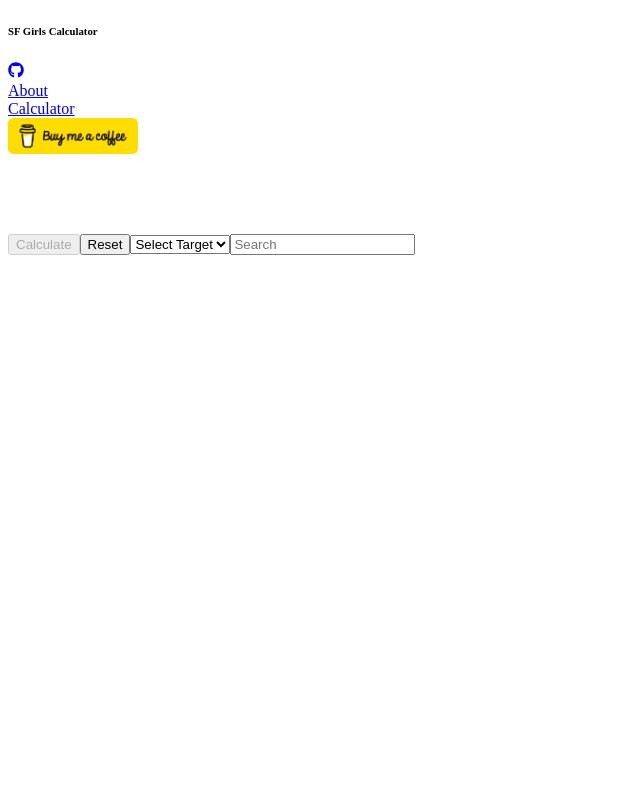
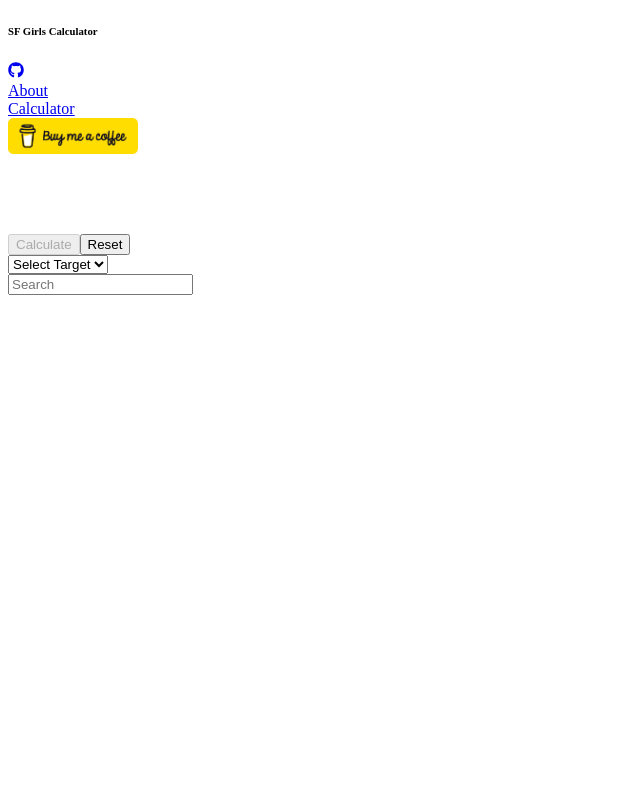
Before and after one commit to ox7f/sf-girls-calculator, a React (Vite) app in the folder packages/frontend/: page /calculator in a window 1280 px wide. Shown: the top 800 px of the page, without its empty margins (0-640 px from the left). Built offline with nearby package versions, Linux system fonts and the light colour scheme.

Commit message:
fix: 🐛 adjusted spacing

```diff
--- a/packages/frontend/src/components/Agent.tsx
+++ b/packages/frontend/src/components/Agent.tsx
@@ -63,7 +63,7 @@ const Agent: React.FC<AgentI> = ({ agent, isSelected = false, isDisabled = false
         </div>
 
         <div className="card__body content" style={{ width: '90%' }}>
-          <p>{agent.bio ?? 'No Bio - will add it later'}</p>
+          <p className="u-unselectable">{agent.bio ?? 'No Bio - will add it later'}</p>
         </div>
 
         <div className="card__action-bar u-center">
--- a/packages/frontend/src/components/Targets.tsx
+++ b/packages/frontend/src/components/Targets.tsx
@@ -69,10 +69,12 @@ const Targets: React.FC = () => {
   return (
     <article>
       <div className="level-item input-control u-center">
-        <div className="btn-group u-relative">
+        <div className="btn-group w-90p">
           <Button text="Calculate" onClick={calculate} type="btn-success" disabled={disabled} isAnimated={!disabled} />
           <Button text="Reset" onClick={reset} type="secondary" />
+          <div className="space" style={{ width: '5%' }}></div>
           <Select firstOption="Select Target" value={targetValue} options={selectOptions} onChange={selectHandler} />
+          <div className="space" style={{ width: '5%' }}></div>
           <SearchBar atom={FilteredAgentsAtom} sourceAtom={AgentsAtom} />
         </div>
       </div>
```
